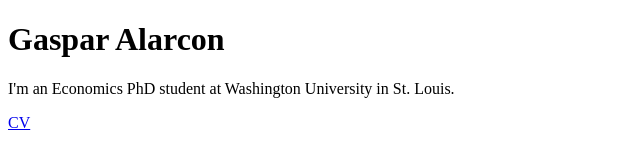
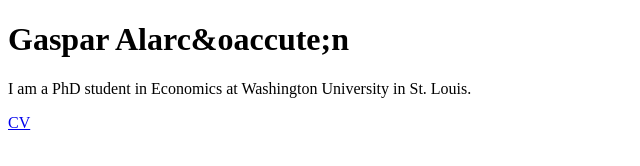
Before and after one commit to gasparalarcon/gasparalarcon.github.io, a plain HTML site: page index.html in a window 1280 px wide. Shown: the whole page, without its empty margins (0-640 px from the left). Drawn offline with Linux system fonts and the light colour scheme.

Commit message:
Update index.html

```diff
--- a/index.html
+++ b/index.html
@@ -1,8 +1,8 @@
 <!DOCTYPE html>
 <html>
 <body>
-<h1>Gaspar Alarcon</h1>
-<p>I'm an Economics PhD student at Washington University in St. Louis.</p>
+<h1>Gaspar Alarc&oaccute;n</h1>
+<p>I am a PhD student in Economics at Washington University in St. Louis.</p>
 <a href="cv.pdf"> CV </a>
 </body>
 </html>
```
